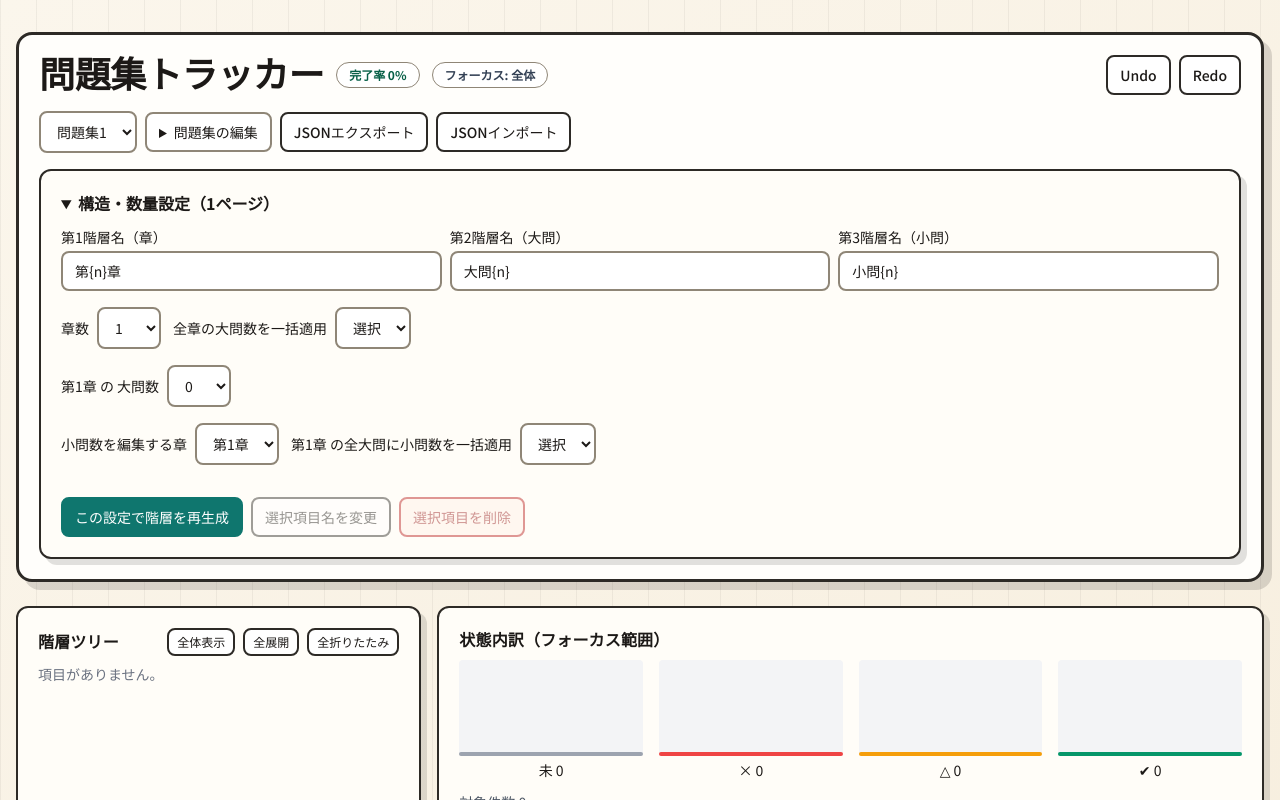
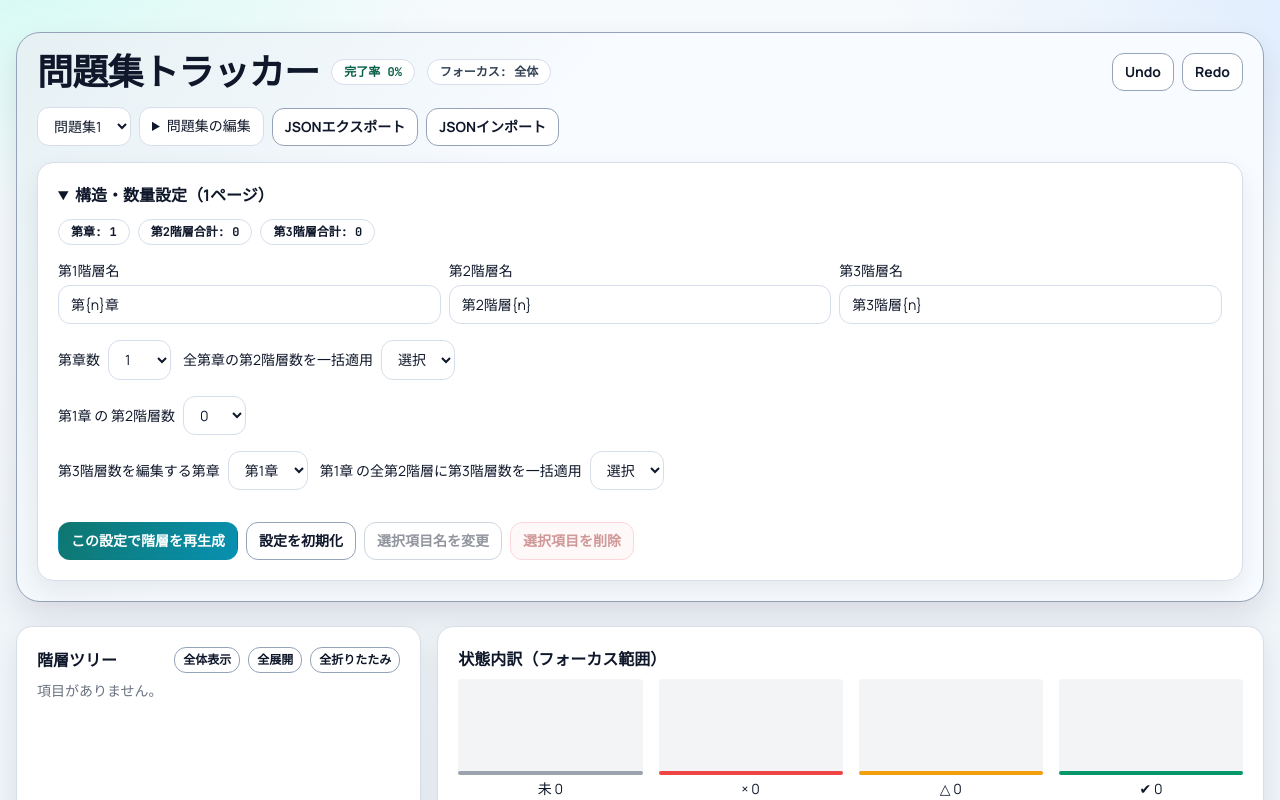
Before and after one commit to UG658/ps-tracker, a React (Vite) app: page / in a window 1280 px wide. Both pictures are taken after a click on the heading "構造・数量設定（1ページ）". Shown: the top 800 px of the page. Built offline with nearby package versions, Linux system fonts and the light colour scheme.

Commit message:
feat: unbounded dropdown planner and modernized customizable hierarchy UX

```diff
--- a/src/ProblemSetApp.jsx
+++ b/src/ProblemSetApp.jsx
@@ -273,6 +273,20 @@ function formatIndexedName(template, index) {
   return `${template}${index}`;
 }
 
+function labelFromTemplate(template, fallback) {
+  const cleaned = String(template ?? "")
+    .replaceAll("{n}", "")
+    .replace(/[\s:：._-]+$/g, "")
+    .trim();
+  return cleaned || fallback;
+}
+
+function createCountOptions(currentValue, minUpper = 30, pad = 30, start = 0) {
+  const safe = Number.isFinite(Number(currentValue)) ? Number(currentValue) : 0;
+  const upper = Math.max(minUpper, safe + pad);
+  return Array.from({ length: upper - start + 1 }, (_, i) => i + start);
+}
+
 function deleteNodeDeep(set, nodeId) {
   const targets = new Set(collectDescendants(set, nodeId));
   const nodes = { ...set.nodes };
@@ -332,7 +346,7 @@ export default function ProblemSetApp() {
   const [dailyTarget, setDailyTarget] = useState(20);
   const [collapsedNodeIds, setCollapsedNodeIds] = useState({});
   const importInputRef = useRef(null);
-  const [levelTemplates, setLevelTemplates] = useState(["第{n}章", "大問{n}", "小問{n}"]);
+  const [levelTemplates, setLevelTemplates] = useState(["第{n}章", "第2階層{n}", "第3階層{n}"]);
   const [builderChapterCount, setBuilderChapterCount] = useState(1);
   const [builderMajorCounts, setBuilderMajorCounts] = useState({});
   const [builderMinorCounts, setBuilderMinorCounts] = useState({});
@@ -493,6 +507,14 @@ export default function ProblemSetApp() {
 
     mutateActiveSet((s) => ({ ...s, nodes, rootIds }));
     setActiveNodeId(rootIds[0] ?? "");
+  }
+
+  function resetBuilder() {
+    setLevelTemplates(["第{n}章", "第2階層{n}", "第3階層{n}"]);
+    setBuilderChapterCount(1);
+    setBuilderMajorCounts({ 1: 0 });
+    setBuilderMinorCounts({});
+    setMinorTargetChapter(1);
   }
 
   function addSet() {
@@ -776,9 +798,24 @@ export default function ProblemSetApp() {
   const activeNodeTitle = activeNodeId ? active.nodes[activeNodeId]?.title ?? "" : "全体";
   const breadcrumbIds = activeNodeId ? buildPathIds(active, activeNodeId) : [];
   const collapsibleNodeIds = Object.keys(active.nodes).filter((id) => active.nodes[id].childrenIds.length > 0);
-  const chapterOptions = Array.from({ length: 20 }, (_, i) => i + 1);
-  const itemCountOptions = Array.from({ length: 21 }, (_, i) => i);
+  const level1Label = labelFromTemplate(levelTemplates[0], "第1階層");
+  const level2Label = labelFromTemplate(levelTemplates[1], "第2階層");
+  const level3Label = labelFromTemplate(levelTemplates[2], "第3階層");
+  const chapterOptions = createCountOptions(builderChapterCount, 40, 40, 1);
+  const globalMajorMax = Math.max(0, ...Object.values(builderMajorCounts).map((v) => Number(v) || 0));
+  const majorOptionsGlobal = createCountOptions(globalMajorMax, 40, 40, 0);
   const majorCountForMinorTarget = Number(builderMajorCounts[minorTargetChapter] ?? 0);
+  const minorOptionsGlobal = createCountOptions(
+    Math.max(0, ...Object.values(builderMinorCounts).map((v) => Number(v) || 0)),
+    40,
+    40,
+    0
+  );
+  const builderMajorTotal = Array.from({ length: builderChapterCount }, (_, idx) => Number(builderMajorCounts[idx + 1] ?? 0)).reduce(
+    (sum, v) => sum + v,
+    0
+  );
+  const builderMinorTotal = Object.values(builderMinorCounts).reduce((sum, v) => sum + (Number(v) || 0), 0);
 
   return (
     <div className="app-shell">
@@ -834,8 +871,14 @@ export default function ProblemSetApp() {
         <details className="panel">
           <summary className="cursor-pointer select-none font-semibold">構造・数量設定（1ページ）</summary>
           <div className="mt-3 space-y-4">
+            <div className="flex flex-wrap gap-2">
+              <span className="chip">{level1Label}: {builderChapterCount}</span>
+              <span className="chip">{level2Label}合計: {builderMajorTotal}</span>
+              <span className="chip">{level3Label}合計: {builderMinorTotal}</span>
+            </div>
+
             <div className="grid md:grid-cols-3 gap-2">
-              <label className="text-sm">第1階層名（章）
+              <label className="text-sm">第1階層名
                 <input
                   className="control w-full mt-1"
                   value={levelTemplates[0]}
@@ -843,26 +886,26 @@ export default function ProblemSetApp() {
                   placeholder="第{n}章"
                 />
               </label>
-              <label className="text-sm">第2階層名（大問）
+              <label className="text-sm">第2階層名
                 <input
                   className="control w-full mt-1"
                   value={levelTemplates[1]}
                   onChange={(e) => setLevelTemplates((prev) => [prev[0], e.target.value, prev[2]])}
-                  placeholder="大問{n}"
+                  placeholder="第2階層{n}"
                 />
               </label>
-              <label className="text-sm">第3階層名（小問）
+              <label className="text-sm">第3階層名
                 <input
                   className="control w-full mt-1"
                   value={levelTemplates[2]}
                   onChange={(e) => setLevelTemplates((prev) => [prev[0], prev[1], e.target.value])}
-                  placeholder="小問{n}"
+                  placeholder="第3階層{n}"
                 />
               </label>
             </div>
 
             <div className="flex flex-wrap items-center gap-3">
-              <label className="text-sm">章数
+              <label className="text-sm">{level1Label}数
                 <select
                   className="control ml-2"
                   value={builderChapterCount}
@@ -871,14 +914,14 @@ export default function ProblemSetApp() {
                   {chapterOptions.map((n) => <option key={n} value={n}>{n}</option>)}
                 </select>
               </label>
-              <label className="text-sm">全章の大問数を一括適用
+              <label className="text-sm">全{level1Label}の{level2Label}数を一括適用
                 <select className="control ml-2" defaultValue="" onChange={(e) => {
                   if (!e.target.value) return;
                   applyMajorCountToAllChapters(parseInt(e.target.value, 10));
                   e.target.value = "";
                 }}>
                   <option value="">選択</option>
-                  {itemCountOptions.map((n) => <option key={`all-major-${n}`} value={n}>{n}</option>)}
+                  {majorOptionsGlobal.map((n) => <option key={`all-major-${n}`} value={n}>{n}</option>)}
                 </select>
               </label>
             </div>
@@ -886,20 +929,22 @@ export default function ProblemSetApp() {
             <div className="grid md:grid-cols-2 gap-2">
               {Array.from({ length: builderChapterCount }, (_, idx) => idx + 1).map((ci) => (
                 <label key={`chapter-major-${ci}`} className="text-sm">
-                  {formatIndexedName(levelTemplates[0], ci)} の {levelTemplates[1].replace("{n}", "") || "大問"}数
+                  {formatIndexedName(levelTemplates[0], ci)} の {level2Label}数
                   <select
                     className="control ml-2"
                     value={Number(builderMajorCounts[ci] ?? 0)}
                     onChange={(e) => setMajorCountForChapter(ci, parseInt(e.target.value, 10))}
                   >
-                    {itemCountOptions.map((n) => <option key={`major-${ci}-${n}`} value={n}>{n}</option>)}
+                    {createCountOptions(Number(builderMajorCounts[ci] ?? 0), 40, 40, 0).map((n) => (
+                      <option key={`major-${ci}-${n}`} value={n}>{n}</option>
+                    ))}
                   </select>
                 </label>
               ))}
             </div>
 
             <div className="flex flex-wrap items-center gap-3">
-              <label className="text-sm">小問数を編集する章
+              <label className="text-sm">{level3Label}数を編集する{level1Label}
                 <select
                   className="control ml-2"
                   value={minorTargetChapter}
@@ -911,14 +956,14 @@ export default function ProblemSetApp() {
                 </select>
               </label>
               <label className="text-sm">
-                {formatIndexedName(levelTemplates[0], minorTargetChapter)} の全大問に小問数を一括適用
+                {formatIndexedName(levelTemplates[0], minorTargetChapter)} の全{level2Label}に{level3Label}数を一括適用
                 <select className="control ml-2" defaultValue="" onChange={(e) => {
                   if (!e.target.value) return;
                   applyMinorCountToChapter(minorTargetChapter, parseInt(e.target.value, 10));
                   e.target.value = "";
                 }}>
                   <option value="">選択</option>
-                  {itemCountOptions.map((n) => <option key={`all-minor-${n}`} value={n}>{n}</option>)}
+                  {minorOptionsGlobal.map((n) => <option key={`all-minor-${n}`} value={n}>{n}</option>)}
                 </select>
               </label>
             </div>
@@ -926,13 +971,15 @@ export default function ProblemSetApp() {
             <div className="grid md:grid-cols-3 gap-2">
               {Array.from({ length: majorCountForMinorTarget }, (_, idx) => idx + 1).map((mi) => (
                 <label key={`minor-${minorTargetChapter}-${mi}`} className="text-sm">
-                  {formatIndexedName(levelTemplates[1], mi)} の {levelTemplates[2].replace("{n}", "") || "小問"}数
+                  {formatIndexedName(levelTemplates[1], mi)} の {level3Label}数
                   <select
                     className="control ml-2"
                     value={Number(builderMinorCounts[`${minorTargetChapter}-${mi}`] ?? 0)}
                     onChange={(e) => setMinorCountForMajor(minorTargetChapter, mi, parseInt(e.target.value, 10))}
                   >
-                    {itemCountOptions.map((n) => <option key={`minor-opt-${minorTargetChapter}-${mi}-${n}`} value={n}>{n}</option>)}
+                    {createCountOptions(Number(builderMinorCounts[`${minorTargetChapter}-${mi}`] ?? 0), 40, 40, 0).map((n) => (
+                      <option key={`minor-opt-${minorTargetChapter}-${mi}-${n}`} value={n}>{n}</option>
+                    ))}
                   </select>
                 </label>
               ))}
@@ -940,6 +987,7 @@ export default function ProblemSetApp() {
 
             <div className="flex flex-wrap gap-2">
               <button className="btn btn-primary" onClick={rebuildTreeFromBuilder}>この設定で階層を再生成</button>
+              <button className="btn" onClick={resetBuilder}>設定を初期化</button>
               <button className="btn" onClick={renameNode} disabled={!activeNodeId}>選択項目名を変更</button>
               <button className="btn btn-danger" onClick={deleteNode} disabled={!activeNodeId}>選択項目を削除</button>
             </div>
--- a/src/index.css
+++ b/src/index.css
@@ -1,4 +1,4 @@
-@import url("https://fonts.googleapis.com/css2?family=Fraunces:opsz,wght@9..144,500;9..144,700&family=Noto+Sans+JP:wght@400;500;700&display=swap");
+@import url("https://fonts.googleapis.com/css2?family=Manrope:wght@400;500;700;800&family=JetBrains+Mono:wght@500;700&family=Noto+Sans+JP:wght@400;500;700&display=swap");
 
 @tailwind base;
 @tailwind components;
@@ -6,14 +6,17 @@
 
 @layer base {
   :root {
-    --ink: #1c1917;
-    --paper: #fbf6ec;
-    --paper-2: #f6eddc;
-    --line: #2d2a26;
-    --line-soft: #8f8677;
+    --ink: #0f172a;
+    --muted: #64748b;
+    --line: #d5deea;
+    --line-strong: #94a3b8;
+    --panel: #ffffff;
+    --panel-soft: #f8fbff;
     --accent: #0f766e;
-    --accent-soft: #d6f5f1;
-    --warn-bg: #fff1e8;
+    --accent-2: #0891b2;
+    --accent-soft: #e6fffb;
+    --danger: #b91c1c;
+    --danger-soft: #fff1f2;
   }
 
   html,
@@ -25,23 +28,17 @@
   body {
     margin: 0;
     color: var(--ink);
-    font-family: "Noto Sans JP", sans-serif;
+    font-family: "Manrope", "Noto Sans JP", sans-serif;
     background:
-      repeating-linear-gradient(
-        90deg,
-        rgba(45, 42, 38, 0.06) 0,
-        rgba(45, 42, 38, 0.06) 1px,
-        transparent 1px,
-        transparent 36px
-      ),
-      linear-gradient(145deg, var(--paper), var(--paper-2));
+      radial-gradient(900px 500px at -5% -10%, #ccfbf1 0%, transparent 60%),
+      radial-gradient(900px 520px at 110% 0%, #dbeafe 0%, transparent 58%),
+      linear-gradient(180deg, #f7fafc 0%, #eef3f8 100%);
+    background-attachment: fixed;
   }
 
-  h1,
-  h2,
-  h3 {
-    font-family: "Fraunces", "Noto Sans JP", serif;
-    letter-spacing: 0.01em;
+  * {
+    scrollbar-width: thin;
+    scrollbar-color: #9aa8bd transparent;
   }
 }
 
@@ -51,70 +48,75 @@
   }
 
   .panel {
-    background: #fffdf8;
-    border: 2px solid var(--line);
-    box-shadow: 6px 6px 0 rgba(45, 42, 38, 0.14);
-    @apply rounded-xl p-4 md:p-5;
+    background: var(--panel);
+    border: 1.5px solid var(--line);
+    box-shadow: 0 10px 26px rgba(15, 23, 42, 0.08);
+    @apply rounded-2xl p-4 md:p-5;
   }
 
   .panel-strong {
-    background: #fffefb;
-    border: 3px solid var(--line);
-    box-shadow: 8px 8px 0 rgba(45, 42, 38, 0.16);
-    @apply rounded-2xl p-4 md:p-5;
+    background:
+      linear-gradient(130deg, rgba(15, 118, 110, 0.08) 0%, transparent 36%),
+      var(--panel-soft);
+    border: 1.5px solid var(--line-strong);
+    box-shadow: 0 14px 30px rgba(15, 23, 42, 0.1);
+    @apply rounded-3xl p-4 md:p-5;
   }
 
   .title-accent {
-    @apply text-3xl md:text-4xl font-bold;
-    letter-spacing: -0.01em;
+    @apply text-3xl md:text-4xl font-extrabold;
+    letter-spacing: -0.02em;
+    line-height: 1.02;
   }
 
   .chip {
     @apply inline-flex items-center rounded-full px-3 py-1 text-xs font-semibold;
-    border: 1px solid var(--line-soft);
+    border: 1px solid var(--line);
     background: #fff;
+    font-family: "JetBrains Mono", "Noto Sans JP", monospace;
   }
 
   .control {
-    @apply rounded-lg px-3 py-2 text-sm transition focus:outline-none focus:ring-2 focus:ring-teal-600/30;
-    border: 2px solid var(--line-soft);
+    @apply rounded-xl px-3 py-2 text-sm transition focus:outline-none focus:ring-2 focus:ring-cyan-600/25;
+    border: 1.5px solid var(--line);
     background: #fff;
-    min-height: 2.4rem;
+    min-height: 2.45rem;
   }
 
   .control:hover {
-    border-color: var(--line);
+    border-color: var(--line-strong);
   }
 
   .btn {
-    @apply rounded-lg px-3 py-2 text-sm font-medium transition active:translate-y-px disabled:opacity-45 disabled:cursor-not-allowed;
-    border: 2px solid var(--line);
+    @apply rounded-xl px-3 py-2 text-sm font-semibold transition disabled:opacity-45 disabled:cursor-not-allowed;
+    border: 1.5px solid var(--line-strong);
     background: #fff;
   }
 
   .btn:hover {
-    transform: translate(-1px, -1px);
-    box-shadow: 3px 3px 0 rgba(45, 42, 38, 0.18);
+    transform: translateY(-1px);
+    box-shadow: 0 8px 18px rgba(15, 23, 42, 0.12);
+    border-color: #64748b;
   }
 
   .btn-primary {
     color: #fff;
-    border-color: #0f766e;
-    background: #0f766e;
+    border-color: transparent;
+    background: linear-gradient(120deg, var(--accent), var(--accent-2));
   }
 
   .btn-primary:hover {
-    box-shadow: 3px 3px 0 rgba(15, 118, 110, 0.3);
+    box-shadow: 0 10px 20px rgba(8, 145, 178, 0.35);
   }
 
   .btn-danger {
     @apply text-red-800;
-    border-color: #b91c1c;
-    background: var(--warn-bg);
+    border-color: #fda4af;
+    background: var(--danger-soft);
   }
 
   .tree-row {
-    @apply w-full text-left rounded-lg text-sm flex items-center gap-2 transition;
+    @apply w-full text-left rounded-xl text-sm flex items-center gap-2 transition;
     padding-block: 0.4rem;
   }
 
@@ -124,16 +126,17 @@
 
   .tree-row-active {
     background: var(--accent-soft);
-    border: 2px solid #0f766e;
+    border: 1.5px solid #2dd4bf;
+    box-shadow: inset 0 0 0 1px rgba(15, 118, 110, 0.12);
   }
 
   .toolbar-sticky {
     position: sticky;
     top: 10px;
     z-index: 10;
-    background: #fffefb;
-    border: 2px solid var(--line);
-    box-shadow: 4px 4px 0 rgba(45, 42, 38, 0.12);
-    @apply rounded-lg p-3;
+    background: #ffffffeb;
+    border: 1.5px solid var(--line);
+    box-shadow: 0 8px 20px rgba(15, 23, 42, 0.1);
+    @apply rounded-xl p-3 backdrop-blur;
   }
 }
```
Also changed, not shown: 1 other file (tests, documents, lock files or other folders).
